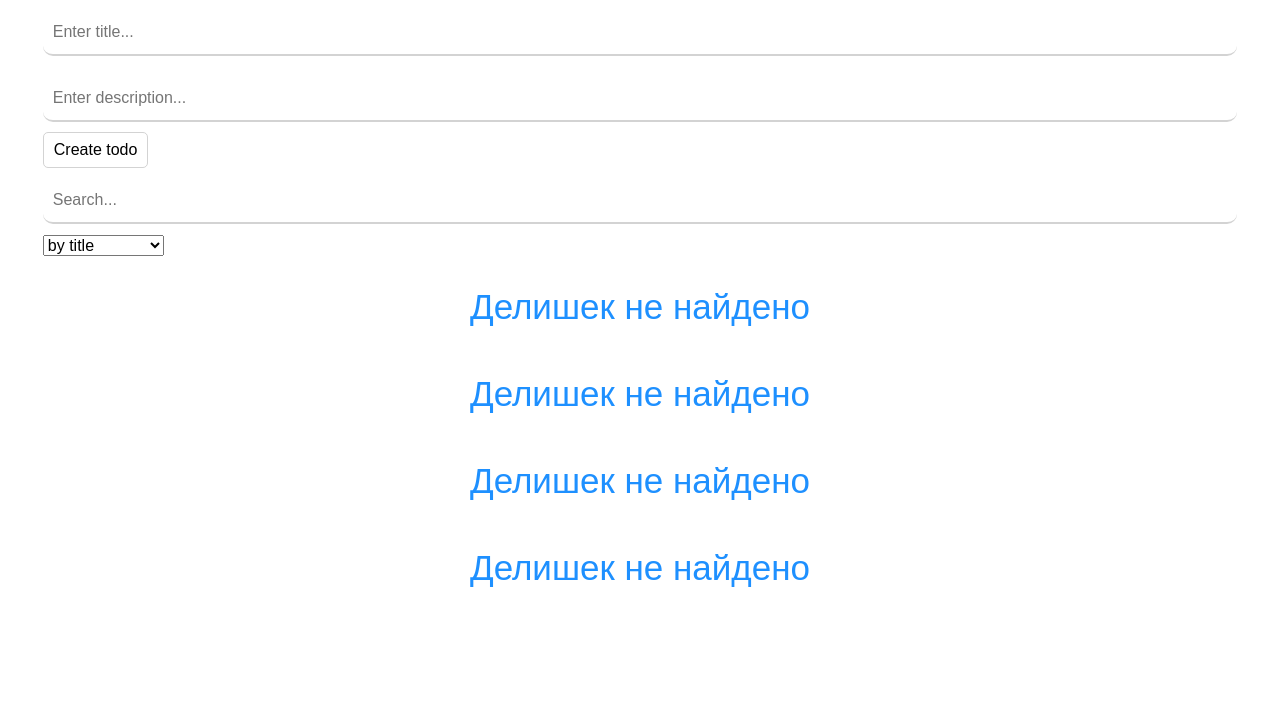
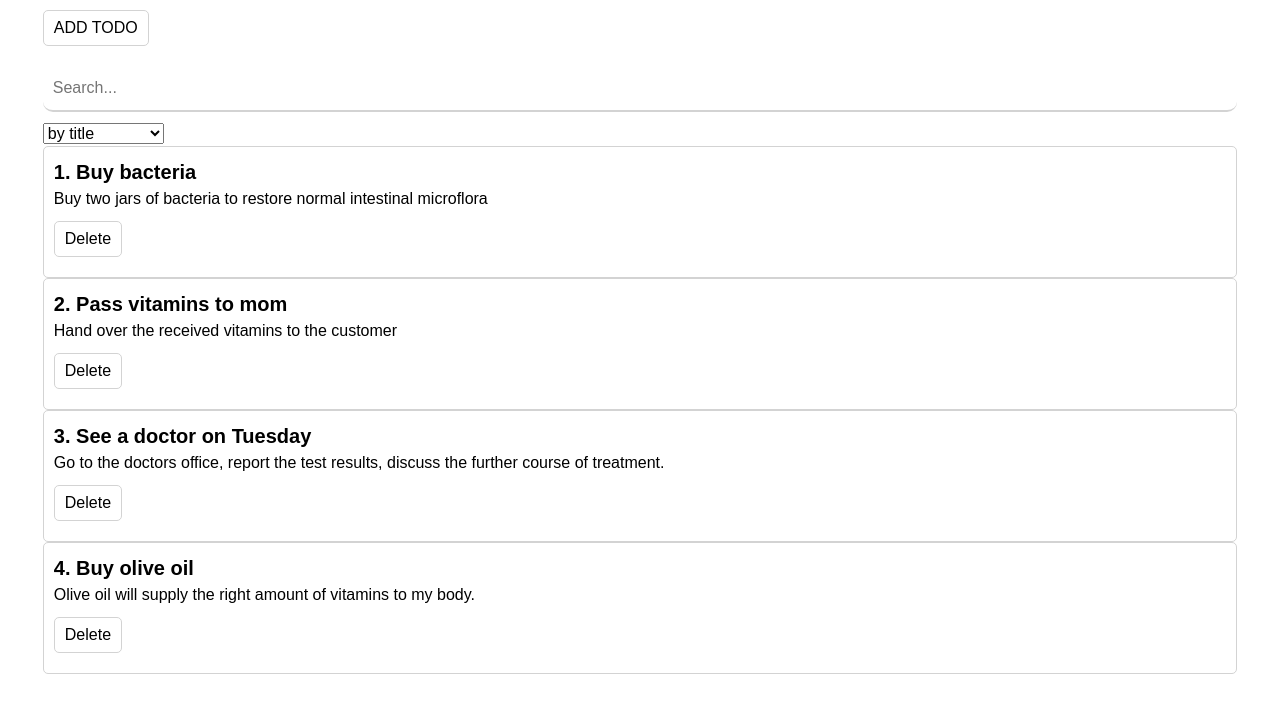
Before and after one commit to Mitya-Me/todoapp, a React (Create React App) app: page / in a window 1280 px wide. Shown: the top 712 px of the page. Built offline with nearby package versions, Linux system fonts and the light colour scheme.

Commit message:
small fix: remove data array

```diff
--- a/src/App.js
+++ b/src/App.js
@@ -1,86 +1,53 @@
-import React, { useState } from 'react';
+import React, { useState, useMemo } from 'react';
 
-import SfSelect from './components/UI/Select/SfSelect'
-import SfInput from './components/UI/Input/SfInput'
-import Error from './components/Error/Error';
-import Todolist from './components/TodoList/Todolist'
+import TodoList from './components/TodoList/TodoList'
 import TodoForm from './components/TodoForm/TodoForm'
+import TodoFilter from './components/TodoFilter/TodoFilter'
+import ModalWindow from './components/ModalWindow/ModalWindow'
+import SfButton from './components/UI/Button/SfButton'
 
 import data from './data/data'
 
 import './styles/App.css';
 
 function App() {
-    // const [todos, setTodos] = useState([
-    //     { id: 1, title: 'Buy bacteria', description: 'Buy two jars of bacteria to restore normal intestinal microflora' },
-    //     { id: 2, title: 'Pass vitamins to mom', description: 'Hand over the received vitamins to the customer' },
-    //     { id: 3, title: 'See a doctor on Tuesday', description: 'Go to the doctors office, report the test results, discuss the further course of treatment.' },
-    //     { id: 4, title: 'Buy olive oil', description: 'Olive oil will supply the right amount of vitamins to my body.' },
-    // ])
+    const [todos, setTodos] = useState(data)
+    const [filter, setFilter] = useState({ sort: '', query: '' })
+    const [modalWindowVisible, setModalWindowVisible] = useState(false)
 
-    const [todos, setTodos] = useState(data)
+    let sortedTodos = useMemo(() => {
+        if (filter.sort) {
+            return [...todos].sort((a, b) => a[filter.sort] > b[filter.sort] ? 1 : -1)
+        }
+        return todos;
+    }, [filter.sort, todos])
 
-    const [selectedSort, setSelectedSort] = useState('')
-    const [searchQuery, setSearchQuery] = useState('')
+    const sortedAndSearchedTodos = useMemo(() => {
+        return (sortedTodos.filter(todo =>
+            todo.title.toLowerCase().includes(filter.query.toLowerCase())))
+    }, [filter.query, sortedTodos])
 
-    const getSort = (eventValue) => {
-        setSelectedSort(eventValue);
-        // [...todos].map(el => el.title = 'test title') WWHY?!
-        setTodos([...todos].sort((a, b) => a[eventValue] > b[eventValue] ? 1 : -1))
+    const createTodo = (newTodo) => {
+        setTodos([...todos, newTodo])
+        setModalWindowVisible(false)
     }
-
-    const getQuery = (eventValue) => {
-        setSearchQuery(eventValue);
-        let arr = [];
-        if (eventValue.length >= 3) {
-            todos.forEach(todo => {
-                if (todo.title.toLowerCase().includes(eventValue.toLowerCase())) {
-                    arr.push(todo)
-                    setTodos(arr)
-                }
-            })
-        } else if (eventValue.length >= 0) {
-            setTodos(data)
-        }
-    }
-
-
-    const createTodo = (newTodo) => setTodos([...todos, newTodo])
 
     const deleteTodo = (delTodo) => {
         setTodos(todos.filter(todo => todo.id !== delTodo.id))
     }
 
-
-
     return (
         <div className='app'>
             <div className='header'>
-                <TodoForm createTodo={createTodo} />
-                <SfInput
-                    onChange={e => getQuery(e.target.value)}
-                    value={searchQuery}
-                    placeholder='Search...'
-                    type='text'
+                <SfButton onClick={() => setModalWindowVisible(!modalWindowVisible)}>
+                    ADD TODO
+                </SfButton>
+                <ModalWindow visible={modalWindowVisible} setVisible={setModalWindowVisible}>
+                    <TodoForm createTodo={createTodo} />
+                </ModalWindow>
+                <TodoFilter filter={filter} setFilter={setFilter} />
+                <TodoList deleteTodo={deleteTodo} todos={sortedAndSearchedTodos}
                 />
-                <SfSelect
-                    onChange={getSort}
-                    options={[
-                        { value: 'title', name: 'by title' },
-                        { value: 'description', name: 'by description' },
-                    ]} />
-                <div className='todolist'>
-                    {todos.length
-                        ? todos.map((todo, index) =>
-                            <Todolist
-                                deleteTodo={deleteTodo}
-                                todo={todo}
-                                number={index + 1}
-                                key={todo.id}
-                            />)
-                        : <Error />
-                    }
-                </div>
             </div>
         </div>
     );
--- a/src/components/UI/button/SfButton.jsx
+++ b/src/components/UI/button/SfButton.jsx
@@ -3,9 +3,10 @@ import classes from './sfbutton.module.css'
 
 const SfButton = ({ children, btnStyle, ...props }) => {
 
-    btnStyle === 'sfbutton-del'
+    btnStyle === 'del'
         ? btnStyle = classes.sfbutton_del
         : btnStyle = classes.sfbutton_add
+
 
     return (
         <button {...props}  className={`${classes.sfbutton} ${btnStyle}`}>
--- a/src/components/UI/button/sfbutton.module.css
+++ b/src/components/UI/button/sfbutton.module.css
@@ -5,6 +5,7 @@
     border-radius: 5px;
     padding: 5px 10px;
     transition: .3s ease;
+    margin: 10px 0;
 }
 
 .sfbutton_del:hover,
```
